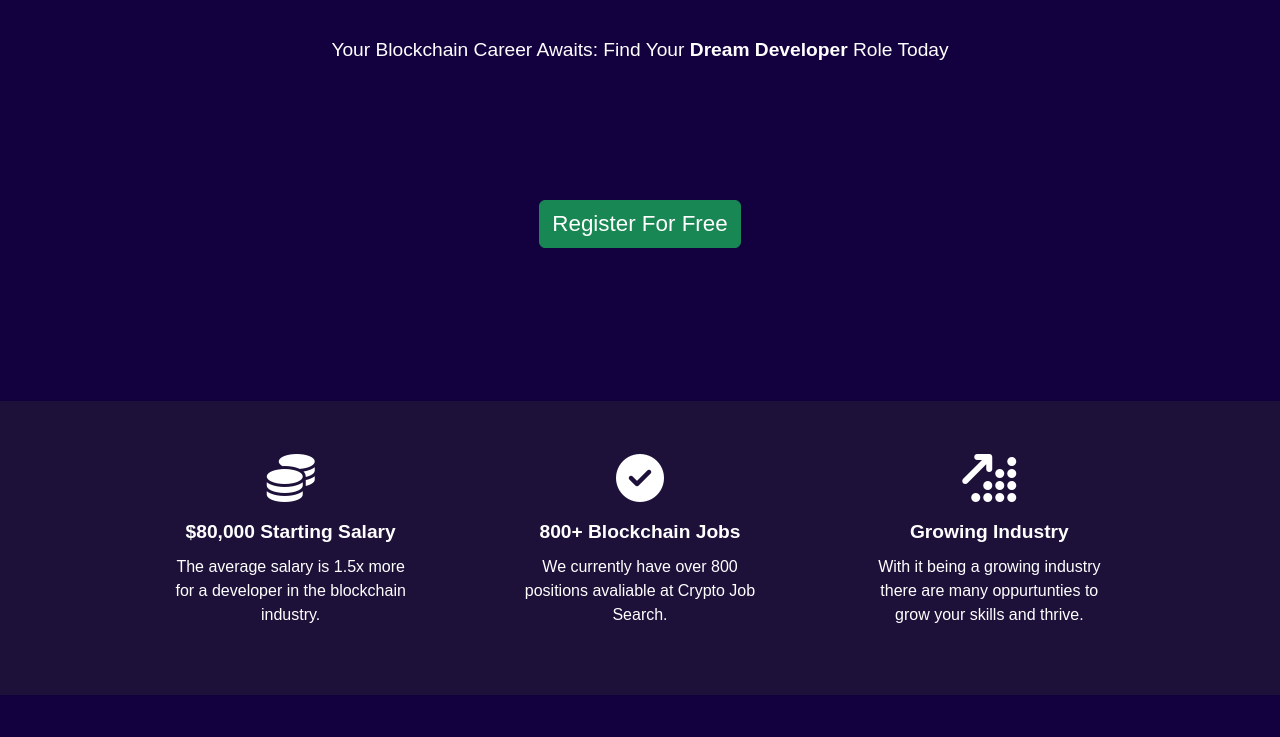
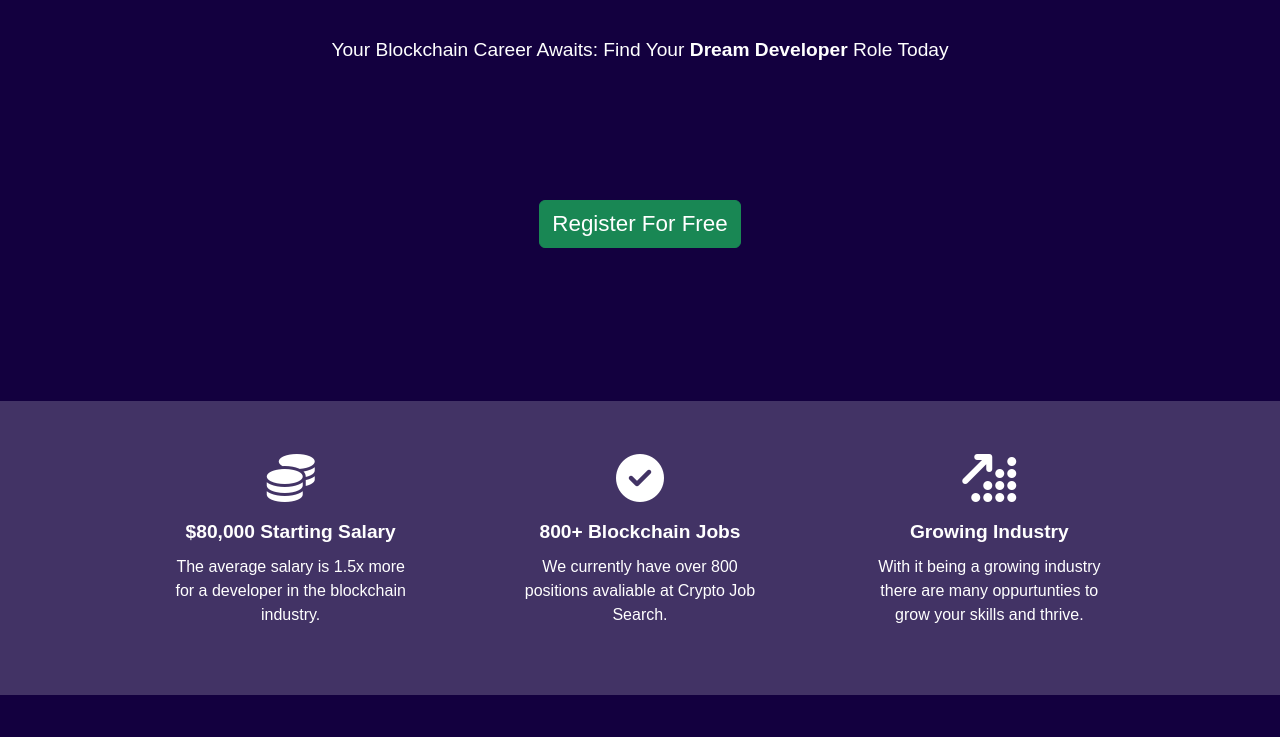
Before and after one commit to aide001/devpage2, a plain HTML site: page index.html in a window 1280 px wide. Shown: the part 215-952 px from the top of the page. Drawn offline with nearby package versions, Linux system fonts and the light colour scheme.

Commit message:
Update styles.css

```diff
--- a/css/styles.css
+++ b/css/styles.css
@@ -135,7 +135,7 @@ h3{
 
 #features{
 
-    background-color: #1d113a;
+    background-color: #423365 ;
     font-family: 'Arial';
     padding: 0 10%;
         color:white;
```
